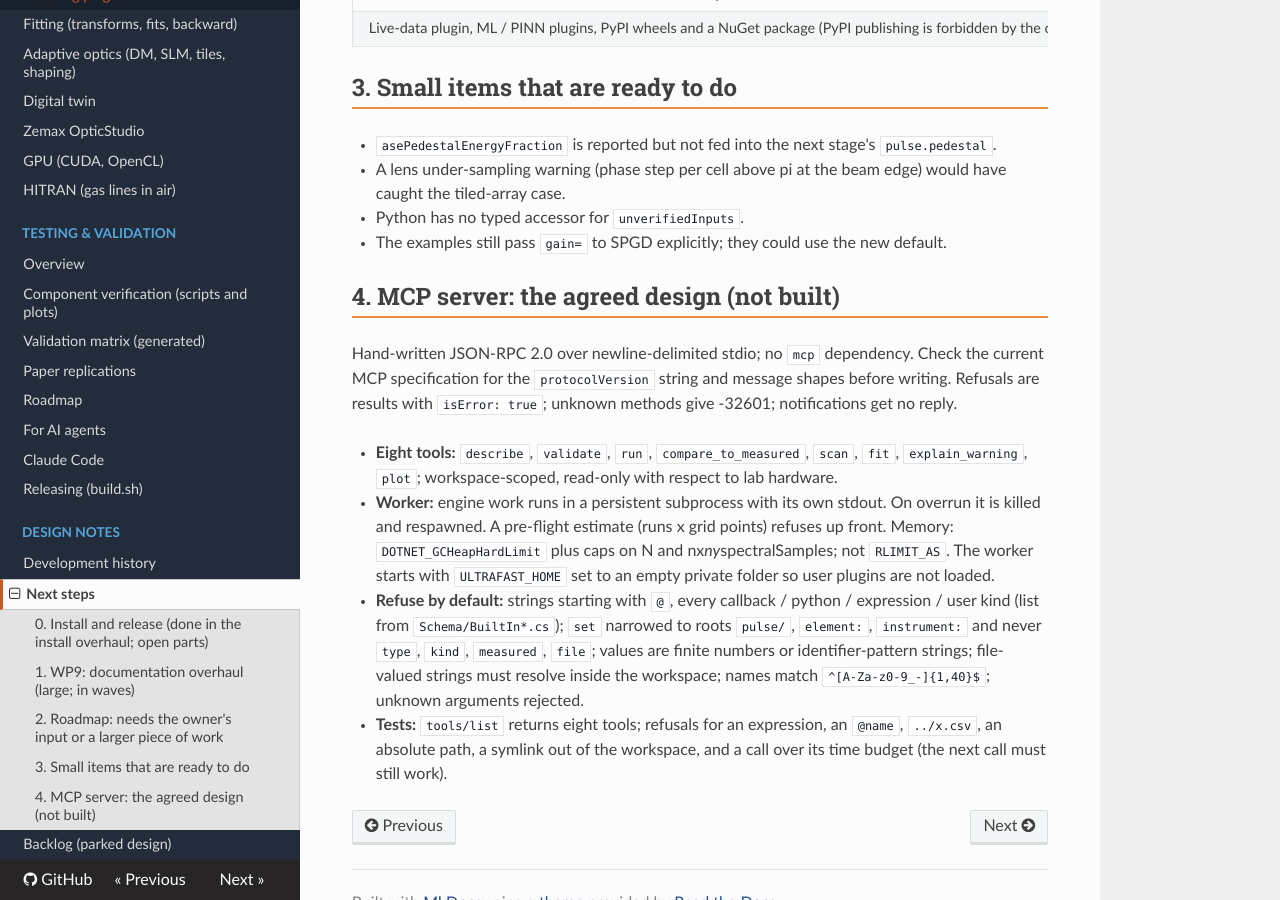
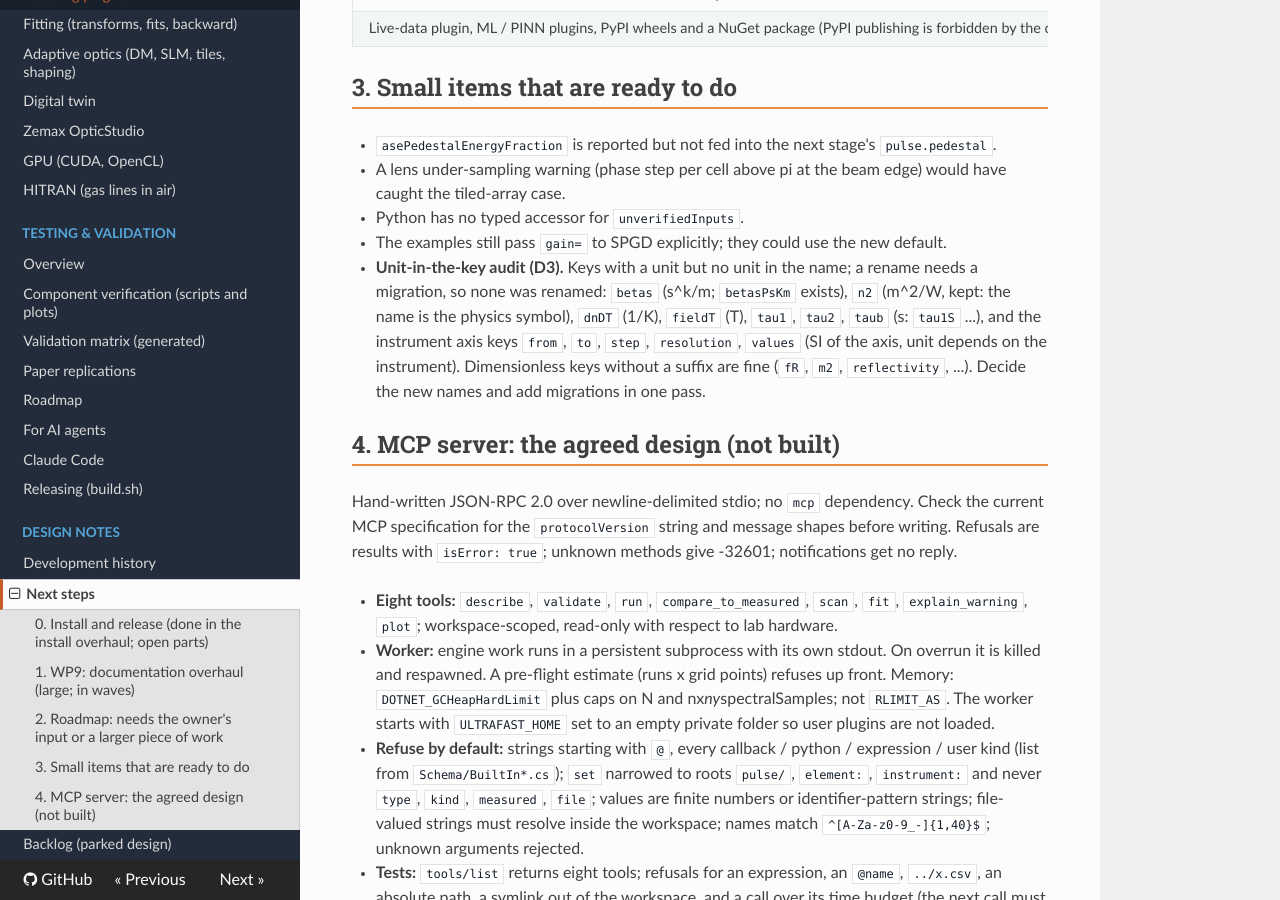
Before and after one commit to JosephCodemard/UltrafastEngine, an MkDocs documentation site: the page built from docs/design/next-steps.md, in a window 1280 px wide and 900 px high, scrolled down 1803 px. Built offline with MkDocs 1.6.1, drawn with Linux system fonts in a browser that asks for light colours; nearby versions of some CDN libraries.

Commit message:
next-steps: unit-key audit

```diff
--- a/docs/design/next-steps.md
+++ b/docs/design/next-steps.md
@@ -47,6 +47,7 @@ Reference pages stay reference pages. Missing AO / twin examples (component gall
 * A lens under-sampling warning (phase step per cell above pi at the beam edge) would have caught the tiled-array case.
 * Python has no typed accessor for `unverifiedInputs`.
 * The examples still pass `gain=` to SPGD explicitly; they could use the new default.
+* **Unit-in-the-key audit (D3).** Keys with a unit but no unit in the name; a rename needs a migration, so none was renamed: `betas` (s^k/m; `betasPsKm` exists), `n2` (m^2/W, kept: the name is the physics symbol), `dnDT` (1/K), `fieldT` (T), `tau1`, `tau2`, `taub` (s: `tau1S` ...), and the instrument axis keys `from`, `to`, `step`, `resolution`, `values` (SI of the axis, unit depends on the instrument). Dimensionless keys without a suffix are fine (`fR`, `m2`, `reflectivity`, ...). Decide the new names and add migrations in one pass.
 
 ## 4. MCP server: the agreed design (not built)
 
```
